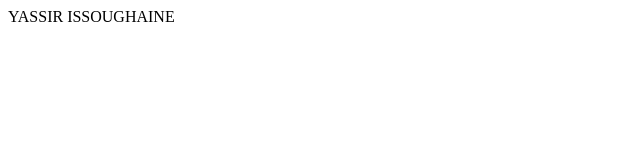
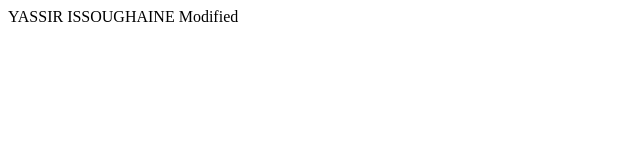
Before and after one commit to issough/Course-1, a plain HTML site: page index.html in a window 1280 px wide. Shown: the full height of the page, 0-640 px from the left. Drawn offline with Linux system fonts and the light colour scheme.

Commit message:
testing task

```diff
--- a/index.html
+++ b/index.html
@@ -7,6 +7,6 @@
     <title>Document</title>
 </head>
 <body>
-    YASSIR ISSOUGHAINE
+    YASSIR ISSOUGHAINE Modified
 </body>
 </html>
```
